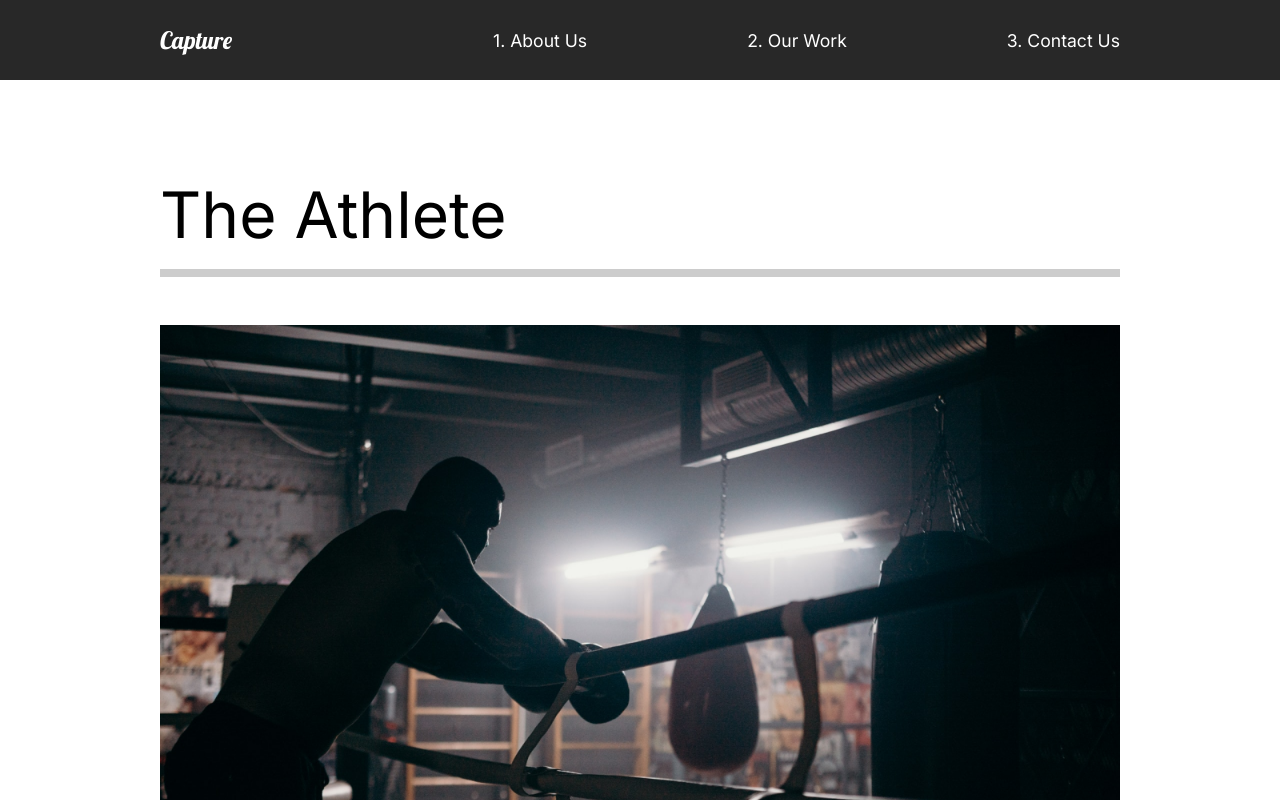
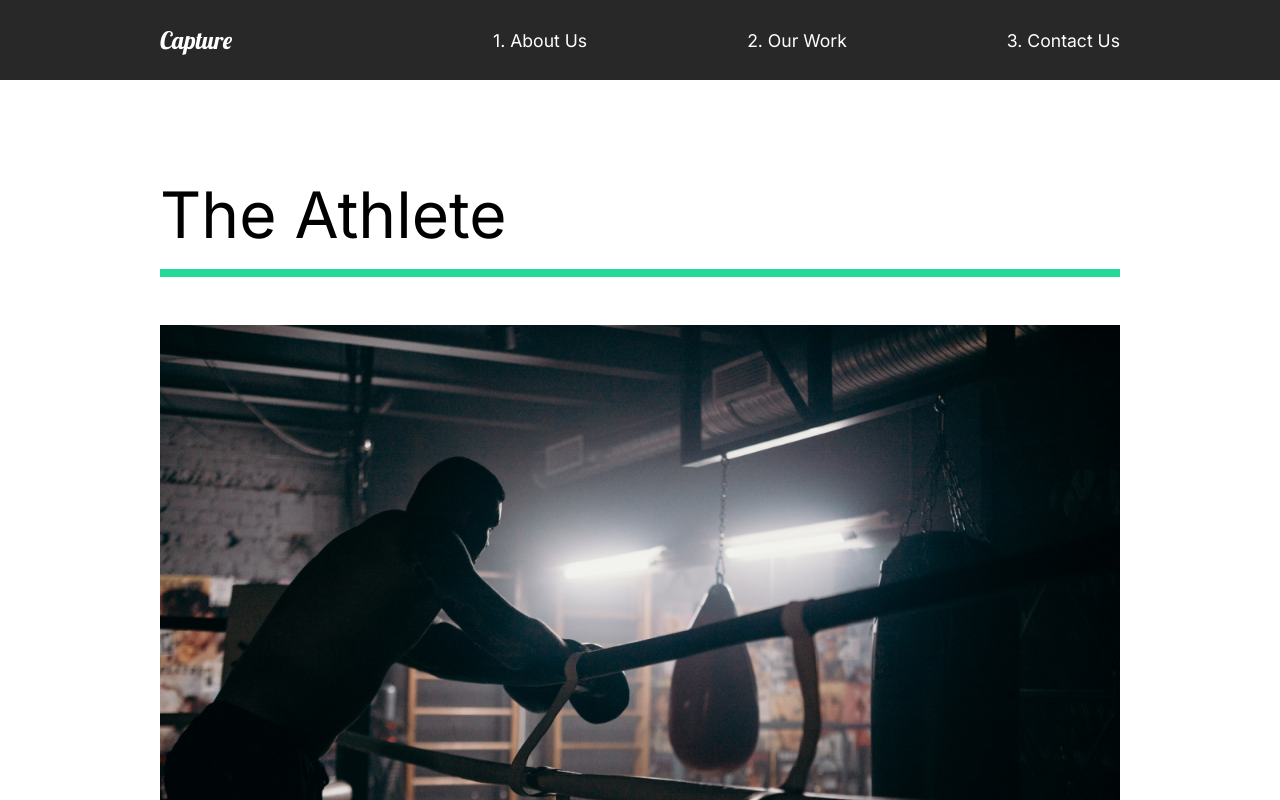
Before and after one commit to jos3ph-m/Capture, a React (Create React App) app: page /work in a window 1280 px wide. Shown: the top 800 px of the page. Built offline with nearby package versions, Linux system fonts and the light colour scheme.

Commit message:
more animation imports on OurWork - 3

```diff
--- a/src/animation.js
+++ b/src/animation.js
@@ -56,3 +56,11 @@ export const photoAnim = {
     }
   }
 }
+
+export const lineAnim = {
+  hidden: { width: '0%' },
+  show: {
+    width: '100%',
+    transition: { duration: 1},
+  }
+}
--- a/src/pages/OurWork.js
+++ b/src/pages/OurWork.js
@@ -7,7 +7,7 @@ import theracer from '../img/theracer-small.png'
 import goodtimes from '../img/goodtimes-small.png'
 //Animations
 import { motion } from 'framer-motion';
-import { pageAnimation, fade, photoAnim } from '../animation';
+import { pageAnimation, fade, photoAnim, lineAnim } from '../animation';
 
 
 
@@ -16,9 +16,11 @@ const OurWork = () => {
     <Work exit="exit" variants={pageAnimation} initial="hidden" animate="show" style={{ background: '#fff' }}>
       <Movie>
         <motion.h2 variants={fade}>The Athlete</motion.h2>
-        <motion.div className="line"></motion.div>
+        <motion.div variants={lineAnim} className="line"></motion.div>
         <Link to="/work/the-athlete">
-          <motion.img variants={photoAnim} src={athlete} alt="athlete"/>
+          <Hide>
+            <motion.img variants={photoAnim} src={athlete} alt="athlete"/>
+          </Hide>
         </Link>
       </Movie>
       <Movie>
@@ -51,7 +53,7 @@ const Movie = styled.div`
   padding-bottom: 5rem;
   .line{
     height: 0.5rem;
-    background: #cccccc;
+    background: #23d997;
     margin-bottom: 3rem;
   }
   img{
@@ -61,4 +63,8 @@ const Movie = styled.div`
   }
 `
 
+const Hide = styled.div`
+  overflow: hidden;
+`
+
 export default OurWork;
```
Also changed, not shown: 1 other file (tests, documents, lock files or other folders).
